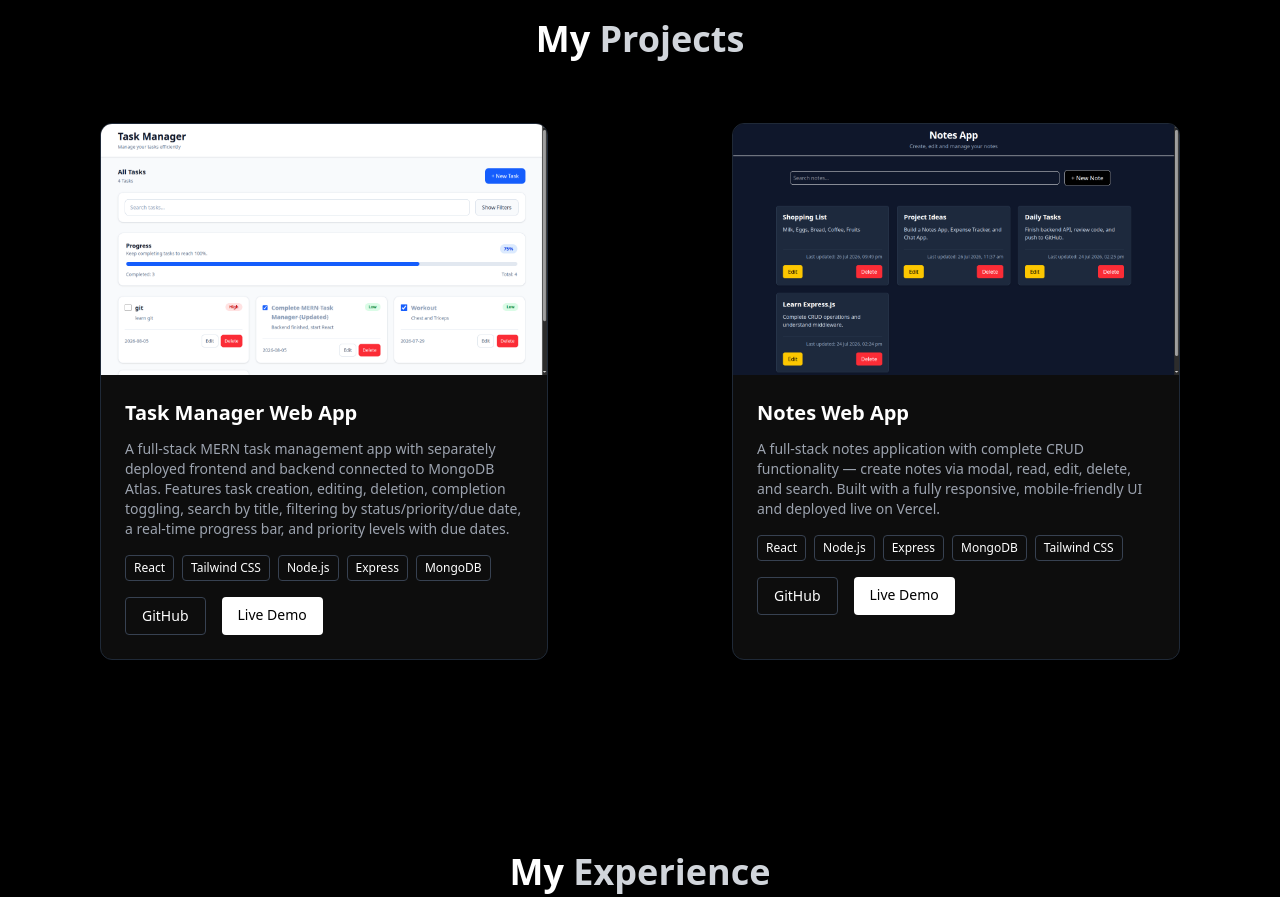
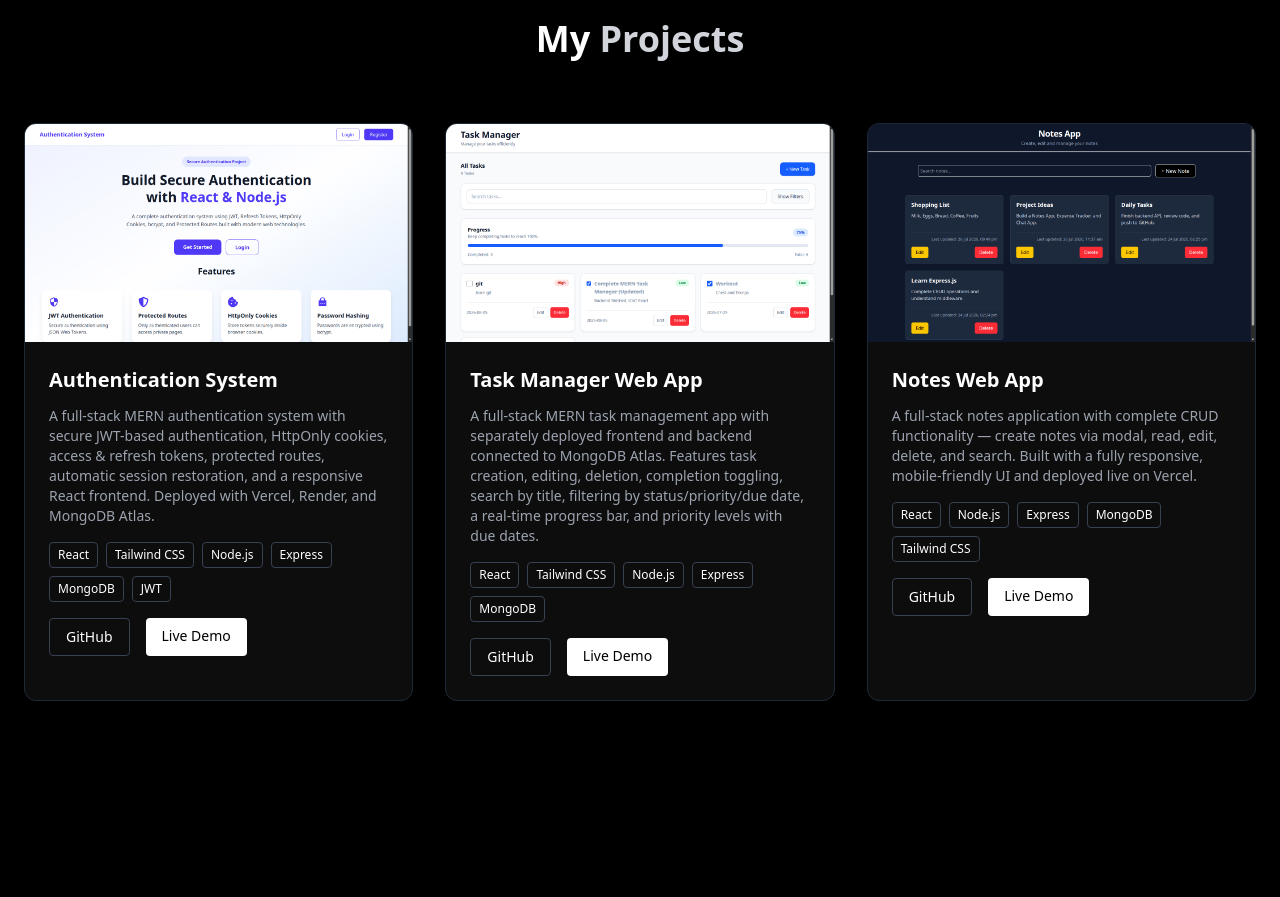
Before and after one commit to jdcodebase/jatin-dhamija-portfolio, a React (Vite) app: page / in a window 1280 px wide. Shown: the part 3080-3977 px from the top of the page. Built offline with nearby package versions, Linux system fonts and the light colour scheme.

Commit message:
feat: add authentication system to portfolio projects

```diff
--- a/src/components/Projects.jsx
+++ b/src/components/Projects.jsx
@@ -1,5 +1,14 @@
 const Projects = () => {
   const projects = [
+    {
+      title: "Authentication System",
+      description:
+        "A full-stack MERN authentication system with secure JWT-based authentication, HttpOnly cookies, access & refresh tokens, protected routes, automatic session restoration, and a responsive React frontend. Deployed with Vercel, Render, and MongoDB Atlas.",
+      tech: ["React", "Tailwind CSS", "Node.js", "Express", "MongoDB", "JWT"],
+      github: "https://github.com/jdcodebase/authentication-system",
+      live: "https://authentication-system-eta-five.vercel.app/",
+      image: "/projects/authentication-system.png",
+    },
     {
       title: "Task Manager Web App",
       description:
@@ -27,7 +36,7 @@ const Projects = () => {
           My <span className="text-gray-300">Projects</span>
         </h2>
 
-        <div className="grid grid-cols-1 md:grid-cols-2 gap-8 justify-items-center">
+        <div className="grid grid-cols-1 md:grid-cols-2 xl:grid-cols-3 gap-8 justify-items-center">
           {projects.map((project) => (
             <div
               key={project.title}
```
Also changed, not shown: public/projects/authentication-system.png (added).
